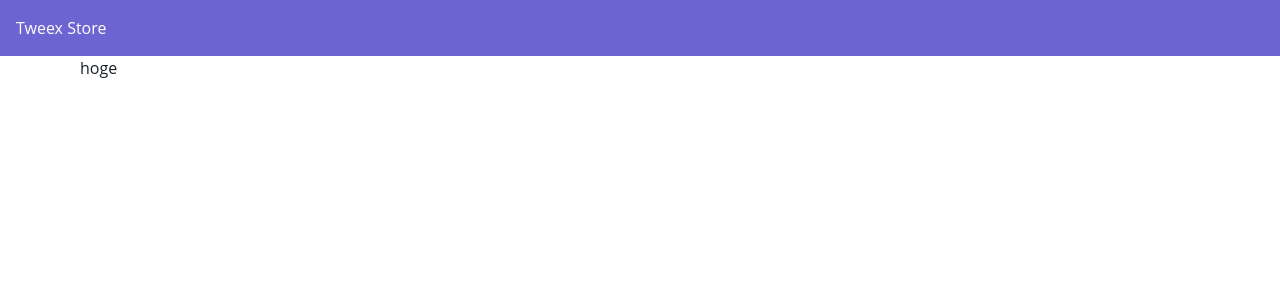
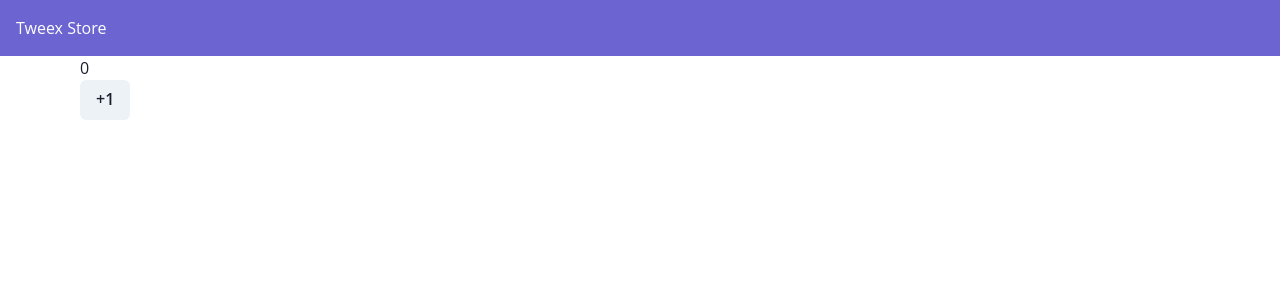
Before and after one commit to kazuki-komori/tweex-store-front, a Next.js app: page / in a window 1280 px wide. Shown: the top 300 px of the page. Built offline with nearby package versions, Linux system fonts and the light colour scheme.

Commit message:
add: Redux

```diff
--- a/src/pages/_app.tsx
+++ b/src/pages/_app.tsx
@@ -3,16 +3,22 @@ import type { AppProps } from 'next/app'
 import { ChakraProvider } from '@chakra-ui/react'
 import { theme } from '@/styles/chakra-theme'
 import { AppHeader } from '@/components/layout/AppHeader'
+import { Provider } from 'react-redux'
 import { Box } from '@chakra-ui/layout'
+import { createUsersStore } from '@/redux/users/index'
+
+export const store = createUsersStore()
 
 function MyApp({ Component, pageProps }: AppProps) {
   return (
+    <Provider store={store}>
       <ChakraProvider theme={theme}>
         <AppHeader />
         <Box mx={20}>
           <Component {...pageProps} />
         </Box>
       </ChakraProvider>
+    </Provider>
   )
 }
 export default MyApp
--- a/src/pages/index.tsx
+++ b/src/pages/index.tsx
@@ -1,5 +1,25 @@
+import { getCounter } from '@/redux/users/selectors'
+import { Button } from '@chakra-ui/button'
+import { useDispatch, useSelector } from 'react-redux'
+import { signinAction } from '../redux/users/actions'
+
 export const Home = () => {
-  return <div>hoge</div>
+  const selector = useSelector((state) => state)
+  const counter = getCounter(selector)
+  const dispatch = useDispatch()
+
+  return (
+    <div>
+      <p>{counter}</p>
+      <Button
+        onClick={() => {
+          dispatch(signinAction())
+        }}
+      >
+        +1
+      </Button>
+    </div>
+  )
 }
 
 export default Home
--- /dev/null
+++ b/src/redux/users/actions.ts
@@ -0,0 +1,10 @@
+export const SIGN_IN = 'SIGN_IN'
+
+export const signinAction = () => {
+  return {
+    type: SIGN_IN,
+    payload: {
+      counter: 1,
+    },
+  }
+}
--- /dev/null
+++ b/src/redux/users/index.ts
@@ -0,0 +1,26 @@
+import { createStore, combineReducers, compose, applyMiddleware } from 'redux'
+import { UsersReducer } from './reducers'
+
+export const intialState = {
+  user: {
+    counter: 0,
+  },
+}
+
+// Redux 拡張機能
+interface ExtendedWindow extends Window {
+  __REDUX_DEVTOOLS_EXTENSION_COMPOSE__?: typeof compose
+}
+declare var window: ExtendedWindow
+
+const composeReduxDevToolsEnhancers =
+  (typeof window === 'object' && window.__REDUX_DEVTOOLS_EXTENSION_COMPOSE__) || compose
+
+export const createUsersStore = () => {
+  return createStore(
+    combineReducers({
+      users: UsersReducer,
+    }),
+    composeReduxDevToolsEnhancers(applyMiddleware())
+  )
+}
--- /dev/null
+++ b/src/redux/users/reducers.ts
@@ -0,0 +1,14 @@
+import * as Actions from '@/redux/users/actions'
+import { intialState } from '@/redux/users/index'
+
+export const UsersReducer = (state = intialState.user, action: any) => {
+  switch (action.type) {
+    case Actions.SIGN_IN:
+      return {
+        ...state,
+        counter: state.counter + action.payload.counter,
+      }
+    default:
+      return state
+  }
+}
--- /dev/null
+++ b/src/redux/users/selectors.ts
@@ -0,0 +1,5 @@
+import { createSelector } from 'reselect'
+
+const usersSelector = (state: any) => state.users
+
+export const getCounter = createSelector([usersSelector], (state) => state.counter)
```
Also changed, not shown: package.json (+7 -1 lines), 1 other file (tests, documents, lock files or other folders). Lines whose indentation alone changed are shown as unchanged.
